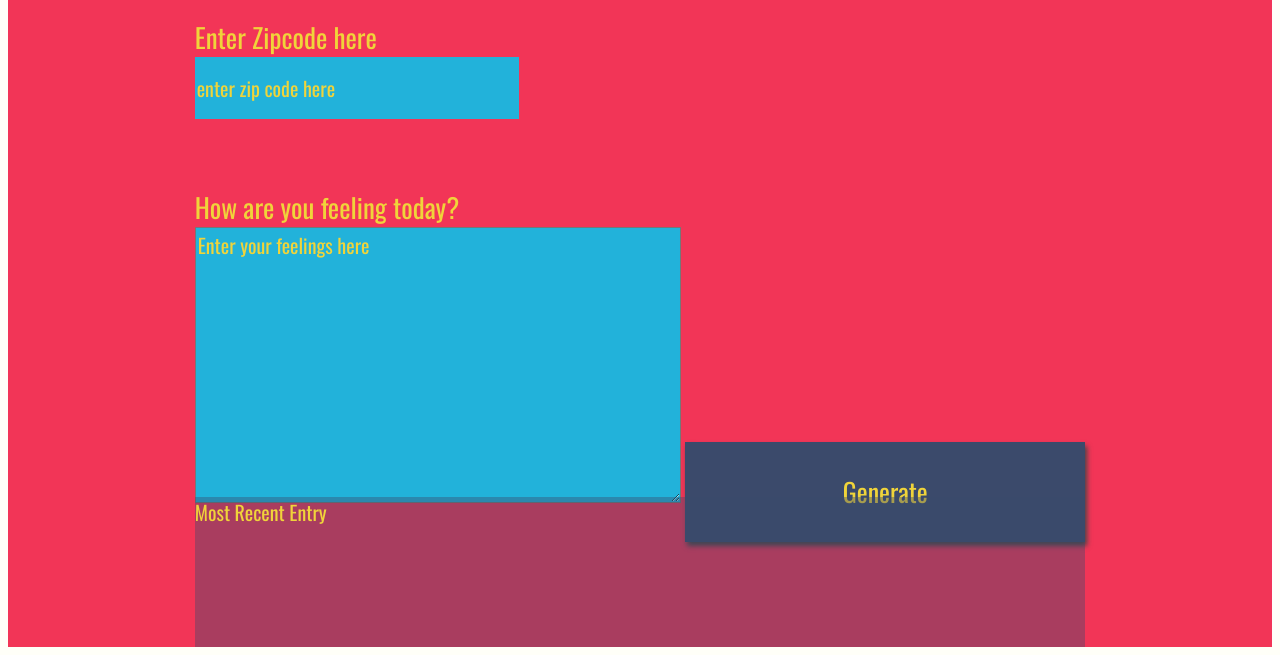
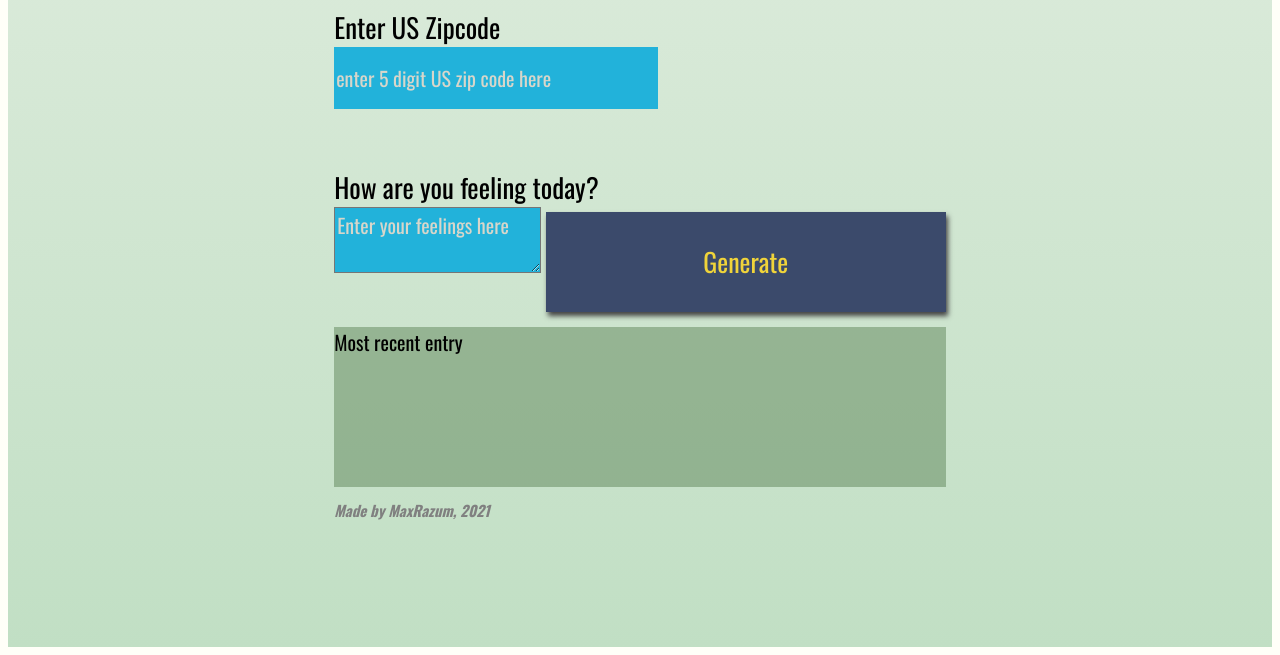
Before and after one commit to maxrazum/Project-3---Weather-Journal-App, a plain HTML site: page website/index.html in a window 1280 px wide. Shown: the part 161-816 px from the top of the page. Drawn offline with nearby package versions, Linux system fonts and the light colour scheme; a web font is replaced by a local one.

Commit message:
feat: added custom style

```diff
--- a/website/index.html
+++ b/website/index.html
@@ -2,6 +2,8 @@
 <html>
 <head>
 <meta charset="UTF-8">
+<!-- Icon from https://freeicons.io/ -->
+<link rel="icon" href="img/icon.png">
 <title>Weather Journal</title>
 <link href="https://fonts.googleapis.com/css?family=Oswald:400,600,700|Ranga:400,700&display=swap" rel="stylesheet">
 <link rel="stylesheet" href="style.css">
@@ -9,25 +11,28 @@
  <body>
 <div id = "app">
   <div class ="holder headline">
-    Weather Journal App
+    <h1>Weather Journal App</h1>
   </div>
   <div class ="holder zip">
-    <label for="zip">Enter Zipcode here</label>
-    <input type="text" id="zip" placeholder="enter zip code here">
+    <label for="zip">Enter US Zipcode</label>
+    <input type="text" id="zip" placeholder="enter 5 digit US zip code here">
   </div>
   <div class ="holder feel">
     <label for="feelings">How are you feeling today?</label>
-    <textarea class= "myInput" id="feelings" placeholder="Enter your feelings here" rows="9" cols="50"></textarea>
+    <textarea class= "myInput" id="feelings" placeholder="Enter your feelings here"></textarea>
     <button id="generate" type = "submit"> Generate </button>
   </div>
   <div class ="holder entry">
-    <div class = "title">Most Recent Entry</div>
+    <div class = "title">Most recent entry</div>
    <div id = "entryHolder">
     <div id = "date"></div>
    <div id = "temp"></div>
    <div id = "content"></div>
   </div>
   </div>
+    <footer>
+      <h2><i>Made by MaxRazum, 2021</i></h2>
+    </footer>
   </div>
 <script src="app.js" type="text/javascript"></script>
 
--- a/website/style.css
+++ b/website/style.css
@@ -8,43 +8,25 @@ body{
     grid-auto-rows: minmax(150px, auto);
     /* grid-template-columns:  */
     height:100vh;
-    background: #f23557;
-    color: #f0d43a;
+    /* sof grass gradient from https://webgradients.com/ */
+    background-image: linear-gradient(to top, #c1dfc4 0%, #deecdd 100%);
+    color: black;
     justify-content: center;
-    grid-gap: 1em;
     font-size: 20px;
     font-family: 'Oswald', sans-serif;
 }
 
-.holder{
-
-}
-
 .entry{
-    background: rgba(59, 74, 107, .4);
+    background: rgba(65, 107, 59, 0.4);
 }
 
 #entryHolder{
-
-}
-
-#date{
-
+    color: ivory;
+    font-size: 25px;
 }
 
 #temp{
-
-}
-
-#content{
-
-}
-
-.headline {
-
-}
-.title{
-
+    font-size: 30px;
 }
 
 /*  Basic Styling To Override Default For Basic HTML Elements */
@@ -73,9 +55,16 @@ button{
     font-family: 'Oswald', sans-serif;
     border: none;
     box-shadow: 2px 4px 5px #444;
+    cursor: pointer;
 }
+
 h1{
     font-size: 36px;
+}
+
+h2{
+    font-size: 15px;
+    color: grey;
 }
 
 textarea{
@@ -84,6 +73,7 @@ textarea{
     font-size: 20px;
     font-family: 'Oswald', sans-serif;
 }
+
 /* Reset style for HTML element on active to have no border*/
 input:focus,
 select:focus,
@@ -91,21 +81,22 @@ textarea:focus,
 button:focus {
     outline: none;
 }
+
 /* Style for Placeholder Text*/
 ::placeholder { /* Firefox, Chrome, Opera */
-    color: #f0d43a;
+    color: #d8d6ca;
     font-family: 'Oswald', sans-serif;
 
 }
 
 :-ms-input-placeholder { /* Internet Explorer 10-11 */
-    color: #f0d43a;
+    color: #d8d6ca;
     font-family: 'Oswald', sans-serif;
 
 }
 
 ::-ms-input-placeholder { /* Microsoft Edge */
-    color: #f0d43a;
+    color: #d8d6ca;
     font-family: 'Oswald', sans-serif;
 
 }
```
Also changed, not shown: commentsOnlyJS/app.js (deleted, +0 -12 lines), commentsOnlyJS/server.js (deleted, +0 -21 lines), website/img/icon.png (added).
